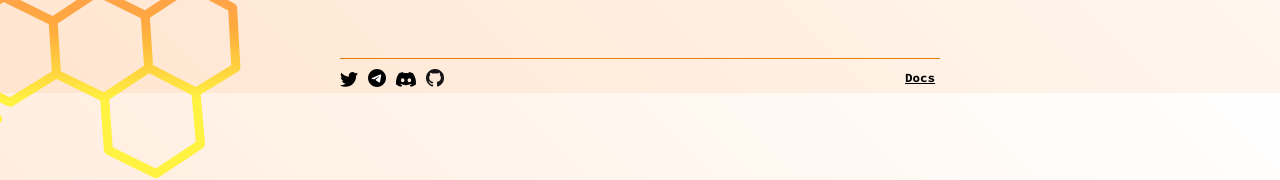
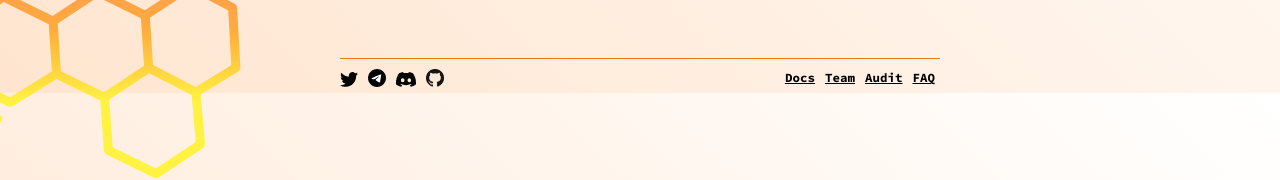
Before and after one commit to honeydefi/app-core-frontend, a React (Create React App) app: page / in a window 1280 px wide. Shown: the part 707-887 px from the top of the page. Built offline with nearby package versions, Linux system fonts and the light colour scheme.

Commit message:
updated footer and header

```diff
--- a/public/index.html
+++ b/public/index.html
@@ -24,7 +24,7 @@
       work correctly both with client-side routing and a non-root public URL.
       Learn how to configure a non-root public URL by running `npm run build`.
     -->
-    <title>Staking</title>
+    <title>Farms</title>
   </head>
   <body>
     <noscript>You need to enable JavaScript to run this app.</noscript>
--- a/src/Components/Musts/Footer.jsx
+++ b/src/Components/Musts/Footer.jsx
@@ -60,6 +60,24 @@ const Footer = () => {
             >
               Docs
             </a>
+            <a
+              style={{ marginLeft: "5px", marginRight: "5px" }}
+              href="https://linkedin.com/company/honeydefi"
+            >
+              Team
+            </a>
+            <a
+              style={{ marginLeft: "5px", marginRight: "5px" }}
+              href="https://github.com/TechRate/Smart-Contract-Audits/blob/main/September/Honey.pdf"
+            >
+              Audit
+            </a>
+            <a
+              style={{ marginLeft: "5px", marginRight: "5px" }}
+              href="https://docs.honeydefi.com/general-faq"
+            >
+              FAQ
+            </a>
             {/* <a style={{ marginLeft: "5px" }} href="about">
               token
             </a> */}
--- a/src/Components/Musts/Navbar.jsx
+++ b/src/Components/Musts/Navbar.jsx
@@ -149,7 +149,7 @@ const Navbar = (props) => {
                 <a href="/memorandum">memorandum</a>
               </li> */}
               <li>
-                <a href="/">Home</a>
+                <a href="honeydefi.com">Home</a>
               </li>
               <li>
                 <a href="https://docs.honeydefi.com">Docs</a>
```
Also changed, not shown: 1 other file (tests, documents, lock files or other folders).
